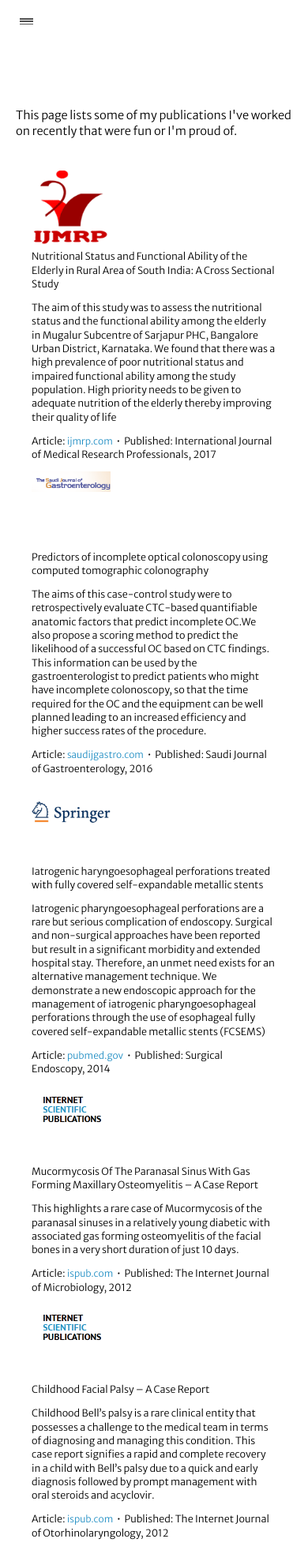
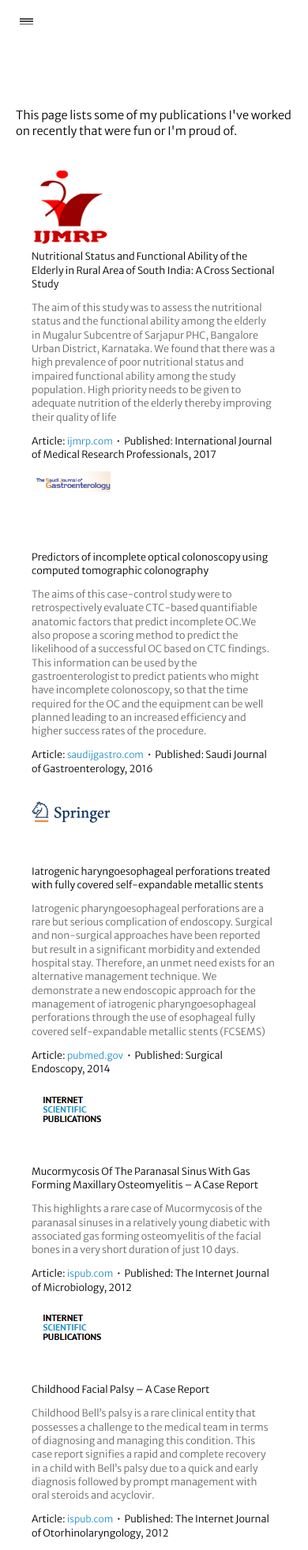
Before and after one commit to souri/rweb, a Jekyll site: the page built from publications/index.html, in a window 390 px wide. Shown: the whole page at 79% size. Built offline with Jekyll 4.4.1, drawn with Linux system fonts in a browser that asks for light colours; Markdown is read by kramdown in place of the engine named in the settings.

Commit message:
CSS changes

```diff
--- a/css/styles.css
+++ b/css/styles.css
@@ -378,3 +378,7 @@ body {
 .title .text-2 {
     z-index:19;
 }
+
+.articlebody {
+    color: #666;
+}
--- a/publications/index.html
+++ b/publications/index.html
@@ -10,40 +10,40 @@ title: " - Publications"
     	<li>
             <div class="list-img" style="background-image:url('/images/ijmrp.png')"></div>
             <div class="list-text">
-                <p>Nutritional Status and Functional Ability of the Elderly in Rural Area of South India: A Cross Sectional Study </p>
-                <p>The aim of this study was to assess the nutritional status and the functional ability among the elderly in Mugalur Subcentre of Sarjapur PHC, Bangalore Urban District, Karnataka. We found that there  was a high prevalence of poor nutritional status and impaired functional ability among the study population. High priority needs to be given to adequate nutrition of the elderly thereby improving their quality of life</p>
+                <p class="articletitle">Nutritional Status and Functional Ability of the Elderly in Rural Area of South India: A Cross Sectional Study </p>
+                <p class="articlebody">The aim of this study was to assess the nutritional status and the functional ability among the elderly in Mugalur Subcentre of Sarjapur PHC, Bangalore Urban District, Karnataka. We found that there  was a high prevalence of poor nutritional status and impaired functional ability among the study population. High priority needs to be given to adequate nutrition of the elderly thereby improving their quality of life</p>
                 <p>Article: <a href="http://admin.ijmrp.com/Upload/Vol3Issue1/26%20IJMRP%203(1)%20138-42.pdf">ijmrp.com</a> &nbsp;•&nbsp; Published: International Journal of Medical Research Professionals, 2017</p>
             </div>
         </li>
         <li>
             <div class="list-img" style="background-image:url('/images/saudijgastro.gif')"></div>
             <div class="list-text">
-                <p>Predictors of incomplete optical colonoscopy using computed tomographic colonography</p>
-                <p>The aims of this case-control study were to retrospectively evaluate CTC-based quantifiable anatomic factors that predict incomplete OC.We also propose a scoring method to predict the likelihood of a successful OC based on CTC findings. This information can be used by the gastroenterologist to predict patients who might have incomplete colonoscopy, so that the time required for the OC and the equipment can be well planned leading to an increased efficiency and higher success rates of the procedure.</p>
+                <p class="articletitle">Predictors of incomplete optical colonoscopy using computed tomographic colonography</p>
+                <p class="articlebody">The aims of this case-control study were to retrospectively evaluate CTC-based quantifiable anatomic factors that predict incomplete OC.We also propose a scoring method to predict the likelihood of a successful OC based on CTC findings. This information can be used by the gastroenterologist to predict patients who might have incomplete colonoscopy, so that the time required for the OC and the equipment can be well planned leading to an increased efficiency and higher success rates of the procedure.</p>
                 <p>Article: <a href="http://www.saudijgastro.com/article.asp?issn=1319-3767;year=2016;volume=22;issue=1;spage=43;epage=49;aulast=Sachdeva">saudijgastro.com</a> &nbsp;•&nbsp; Published: Saudi Journal of Gastroenterology, 2016</p>
             </div>
         </li>
         <li>
             <div class="list-img" style="background-image:url('/images/springer.gif')"></div>
             <div class="list-text">
-                <p>Iatrogenic haryngoesophageal perforations treated with fully covered self-expandable metallic stents</p>
-                <p>Iatrogenic pharyngoesophageal perforations are a rare but serious complication of endoscopy. Surgical and non-surgical approaches have been reported but result in a significant morbidity and extended hospital stay. Therefore, an unmet need exists for an alternative management technique. We demonstrate a new endoscopic approach for the management of iatrogenic pharyngoesophageal perforations through the use of esophageal fully covered self-expandable metallic stents (FCSEMS)</p>
+                <p class="articletitle">Iatrogenic haryngoesophageal perforations treated with fully covered self-expandable metallic stents</p>
+                <p class="articlebody">Iatrogenic pharyngoesophageal perforations are a rare but serious complication of endoscopy. Surgical and non-surgical approaches have been reported but result in a significant morbidity and extended hospital stay. Therefore, an unmet need exists for an alternative management technique. We demonstrate a new endoscopic approach for the management of iatrogenic pharyngoesophageal perforations through the use of esophageal fully covered self-expandable metallic stents (FCSEMS)</p>
                 <p>Article: <a href="http://www.ncbi.nlm.nih.gov/pubmed/25149633">pubmed.gov</a> &nbsp;•&nbsp; Published: Surgical Endoscopy, 2014</p>
             </div>
         </li>
         <li>
             <div class="list-img" style="background-image:url('/images/journal1.png')"></div>
             <div class="list-text">
-                <p>Mucormycosis Of The Paranasal Sinus With Gas Forming Maxillary Osteomyelitis – A Case Report</p>
-                <p>This highlights a rare case of Mucormycosis of the paranasal sinuses in a relatively young diabetic with associated gas forming osteomyelitis of the      facial bones in a very short duration of just 10 days.</p>
+                <p class="articletitle">Mucormycosis Of The Paranasal Sinus With Gas Forming Maxillary Osteomyelitis – A Case Report</p>
+                <p class="articlebody">This highlights a rare case of Mucormycosis of the paranasal sinuses in a relatively young diabetic with associated gas forming osteomyelitis of the      facial bones in a very short duration of just 10 days.</p>
                 <p>Article: <a href="http://ispub.com/IJMB/10/1/13871">ispub.com</a> &nbsp;•&nbsp; Published: The Internet Journal of Microbiology, 2012</p>
             </div>
         </li>
         <li>
             <div class="list-img" style="background-image:url('/images/journal1.png')"></div>
             <div class="list-text">
-                <p class="project-text">Childhood Facial Palsy – A Case Report</p>
-                <p>Childhood Bell’s palsy is a rare clinical entity that possesses a challenge to the medical team in terms of diagnosing and managing this condition. This case report signifies a rapid and complete recovery in a child with Bell’s palsy due to a quick and early diagnosis followed by prompt management with oral steroids and acyclovir. </p>
+                <p  class="articletitle" class="project-text">Childhood Facial Palsy – A Case Report</p>
+                <p class="articlebody">Childhood Bell’s palsy is a rare clinical entity that possesses a challenge to the medical team in terms of diagnosing and managing this condition. This case report signifies a rapid and complete recovery in a child with Bell’s palsy due to a quick and early diagnosis followed by prompt management with oral steroids and acyclovir. </p>
                 <p>Article: <a href="http://ispub.com/IJORL/14/2/14209">ispub.com</a> &nbsp;•&nbsp; Published: The Internet Journal of Otorhinolaryngology, 2012</p>
             </div>
         </li>
```
